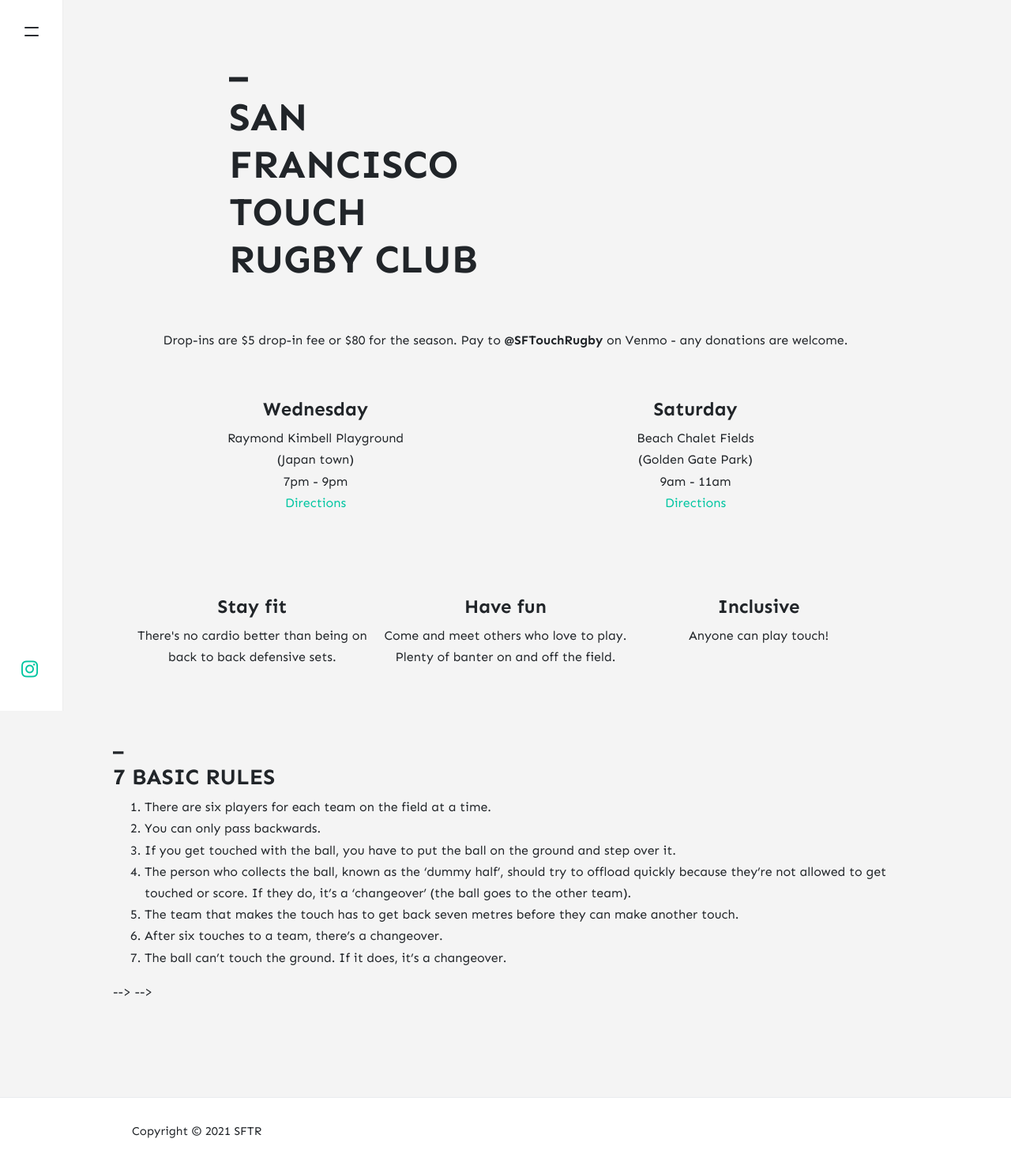
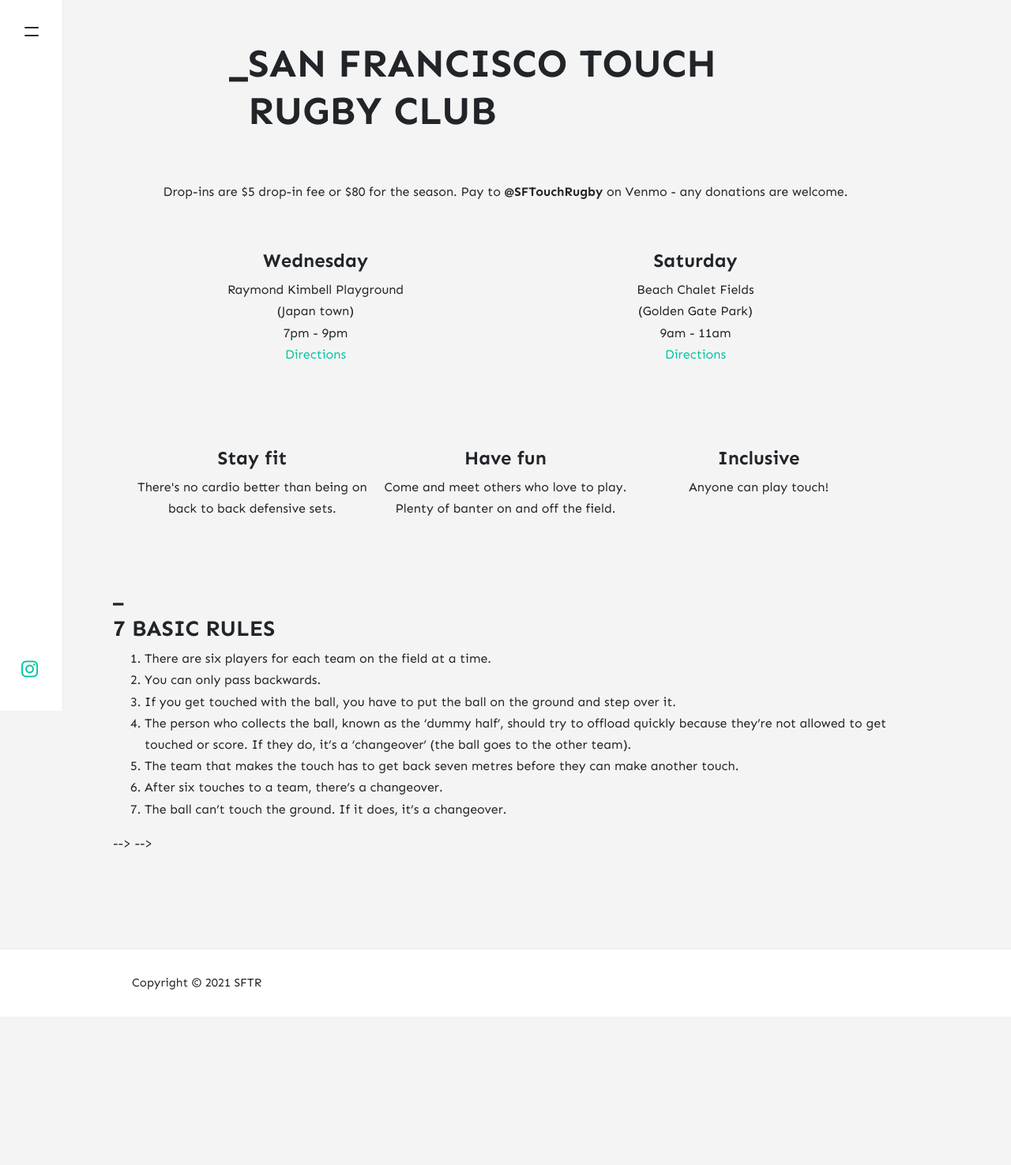
Before and after one commit to stackbit-projects/blue-triceratops-4f502, a Jekyll site: the page built from _pages/about.md, in a window 1280 px wide. Shown: the whole page at 79% size. Built offline with Jekyll 4.4.1, drawn with Linux system fonts in a browser that asks for light colours; nearby versions of some CDN libraries; comment, search, counter and statistics services are not loaded; after the commit the page ends 1287 px from its top, so only the background shows below that.

Commit message:
home.html: changed

```diff
--- a/_layouts/home.html
+++ b/_layouts/home.html
@@ -7,10 +7,8 @@ permalink: "/home.html"
 
 <div class="page-single">
     <div class="entry-header column-group hero">
-        <div class="two-column">
-            <h1 class="posttitle">_</h1>
-            <h1 class="posttitle">{{ page.title }}</h1>
-        </div>
+        <h1 class="posttitle">_</h1>
+        <h1 class="posttitle">{{ page.title }}</h1>
     </div>
 </div>
 {% if page.image2 %}
```
